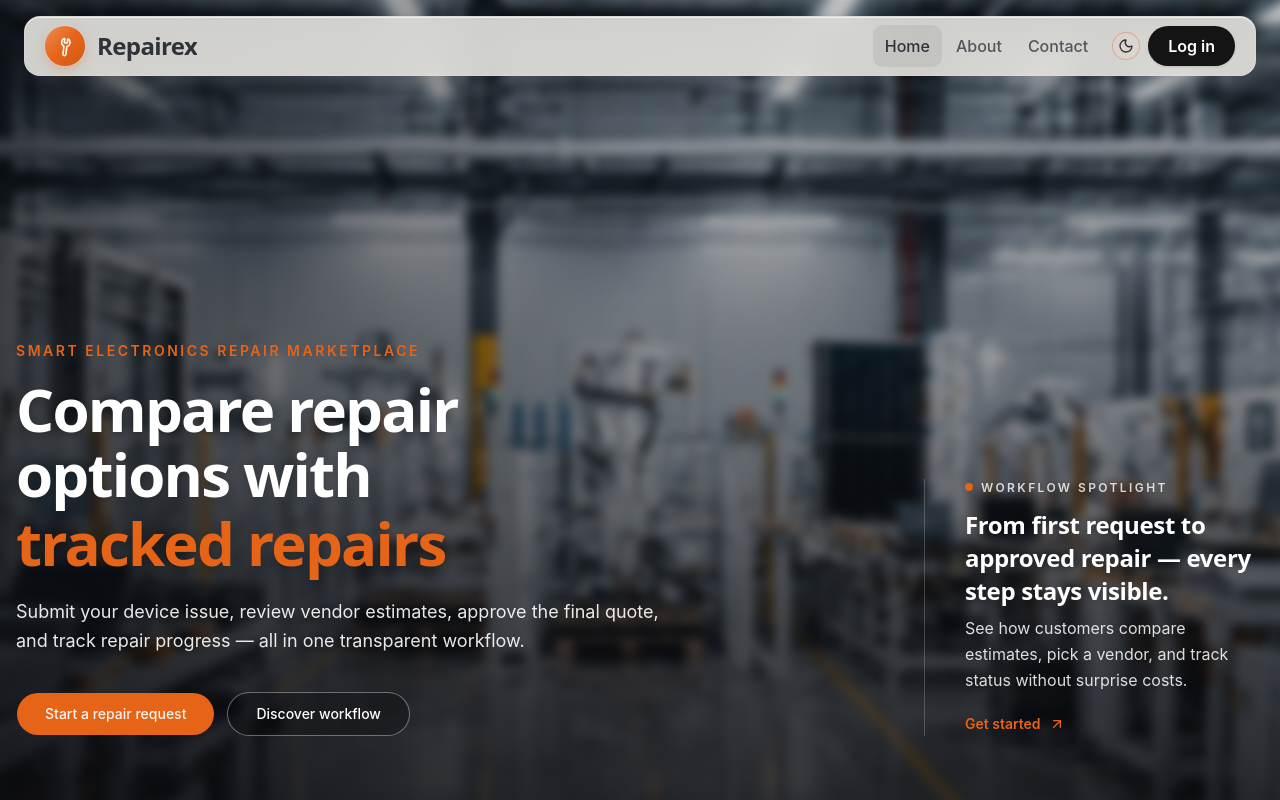
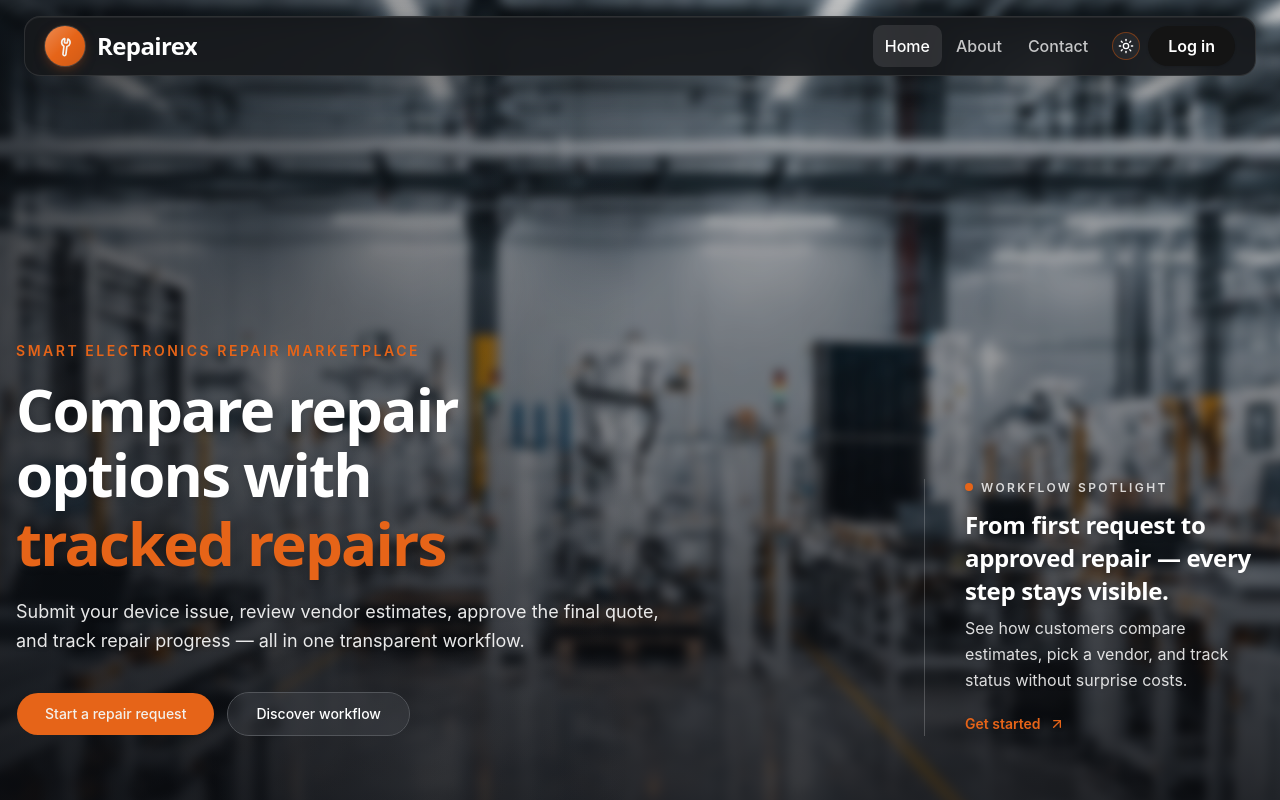
Before and after one commit to Tanishq-224/hackathon-2-Tanishq-lashkari-frontend, a React (Vite) app: page / in a window 1280 px wide. Shown: the top 800 px of the page. Built offline with nearby package versions, Linux system fonts and the light colour scheme; no server answers.

Commit message:
feat(theme): set dark mode as default theme

```diff
--- a/index.html
+++ b/index.html
@@ -9,10 +9,8 @@
       ;(function () {
         var key = 'repairex-theme'
         var stored = localStorage.getItem(key)
-        var prefersDark = window.matchMedia(
-          '(prefers-color-scheme: dark)',
-        ).matches
-        var useDark = stored === 'dark' || (stored !== 'light' && prefersDark)
+        // Default theme is dark — only go light if user explicitly chose it
+        var useDark = stored !== 'light'
         if (useDark) document.documentElement.classList.add('dark')
       })()
     </script>
--- a/src/index.css
+++ b/src/index.css
@@ -173,7 +173,7 @@
 
   html {
     @apply antialiased;
-    color-scheme: light;
+    color-scheme: dark;
   }
 
   html.lenis {
--- a/src/lib/theme-storage.ts
+++ b/src/lib/theme-storage.ts
@@ -22,7 +22,7 @@ export function readStoredTheme(): ThemePreference {
     return stored
   }
 
-  return 'system'
+  return 'dark'
 }
 
 /**
```
Also changed, not shown: 1 other file (tests, documents, lock files or other folders).
